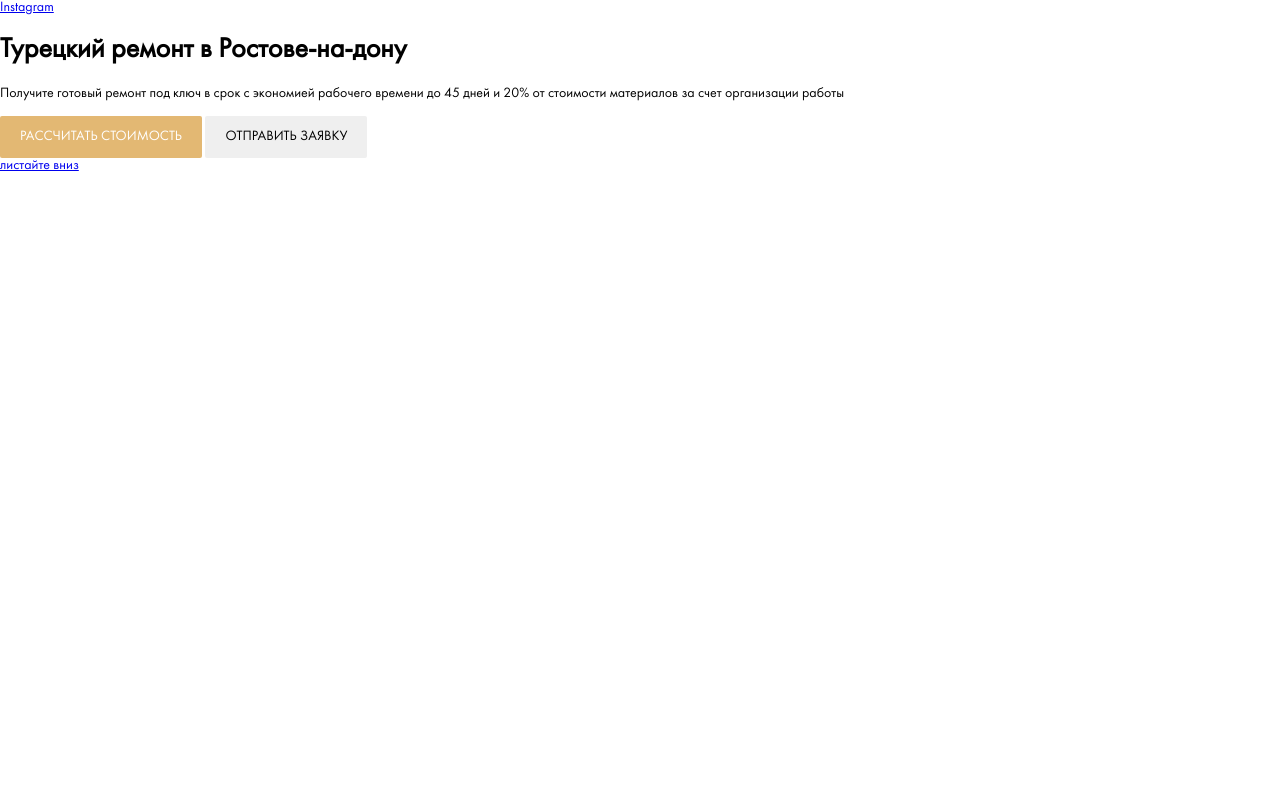
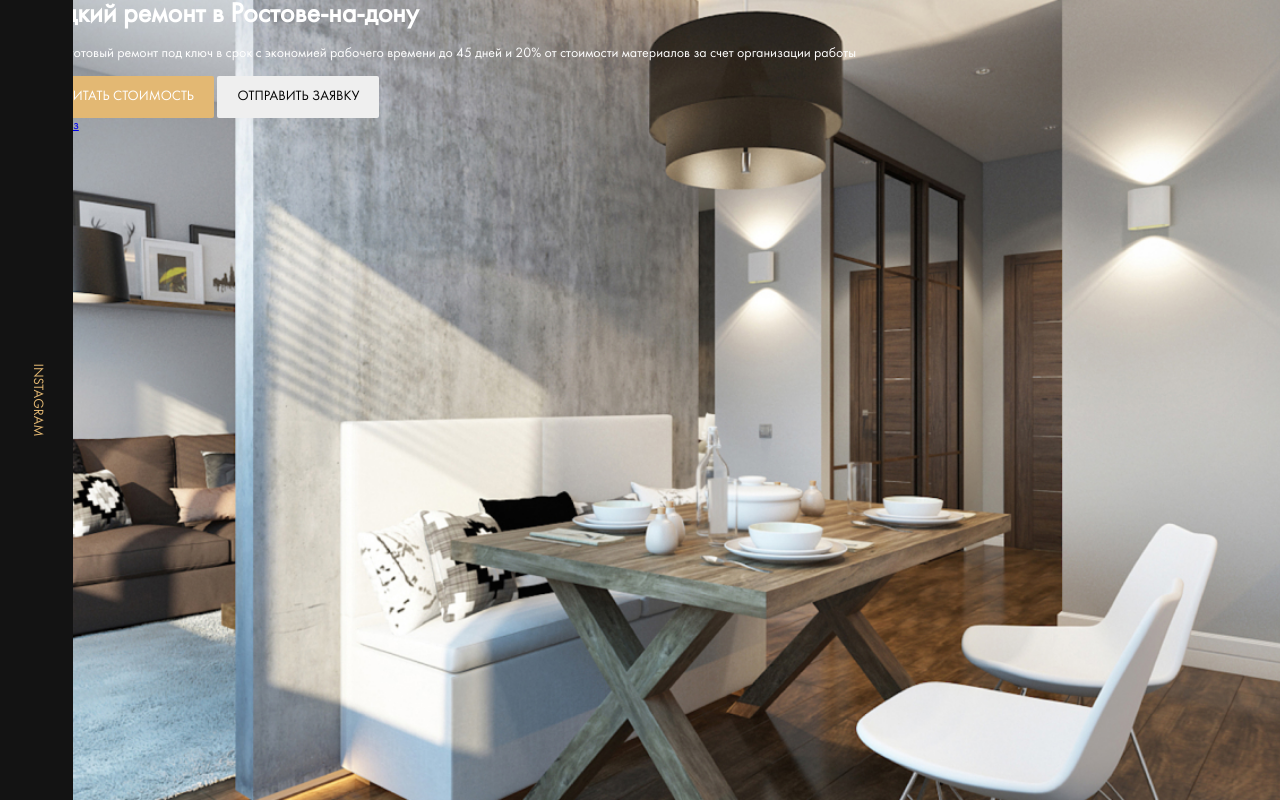
Before and after one commit to pb56/myweb, a PHP site: page / in a window 1280 px wide. Shown: the part 90-890 px from the top of the page. Before the commit the page ends 261 px from the top, so only its background shows below. Run offline with PHP 8.4, Linux system fonts and the light colour scheme; some web fonts are replaced.

Commit message:
feat: add instagram button

```diff
--- a/css/style.css
+++ b/css/style.css
@@ -356,6 +356,32 @@ template {
 .contacts__phone {
   margin-right: 45px; }
 
+.hero {
+  position: relative;
+  background: #131313 url("../img/hero-bg.jpg") no-repeat center/cover;
+  height: 100vh;
+  color: #ffffff; }
+  .hero__instagram {
+    position: absolute;
+    left: 0;
+    top: 0;
+    max-width: 80px;
+    height: 100%; }
+
+.instagram {
+  display: flex;
+  justify-content: center;
+  align-items: center;
+  background-color: #131313; }
+  .instagram__link {
+    text-transform: uppercase;
+    text-decoration: none;
+    color: #E3B873;
+    transform: rotate(90deg); }
+
+.title {
+  margin: 0; }
+
 body {
   font-family: 'Futura Book', sans-serif;
   font-size: 14px; }
--- a/index.html
+++ b/index.html
@@ -1,12 +1,12 @@
 <!DOCTYPE html>
 <html lang="en">
-<head>
-  <meta charset="UTF-8">
-  <meta name="viewport" content="width=device-width, initial-scale=1.0">
-  <title>Document</title>
-  <link rel="stylesheet" href="css/style.css">
-</head>
-<body>
+  <head>
+    <meta charset="UTF-8" />
+    <meta name="viewport" content="width=device-width, initial-scale=1.0" />
+    <title>Document</title>
+    <link rel="stylesheet" href="css/style.css" />
+  </head>
+  <body>
     <header class="header">
       <div class="container">
         <div class="menu">
@@ -20,8 +20,12 @@
             <a href="#" class="nav__item">Контакты</a>
           </nav>
           <div class="contacts menu__contacts">
-            <a href="tel:+79997683299" class="phone contacts__phone">+7 (999) 768-32-99</a>
-            <button class="button contacts__button button--primary">Заказать звонок</button>
+            <a href="tel:+79997683299" class="phone contacts__phone"
+              >+7 (999) 768-32-99</a
+            >
+            <button class="button contacts__button button--primary">
+              Заказать звонок
+            </button>
           </div>
         </div>
       </div>
@@ -30,20 +34,30 @@
     <!-- /.header -->
     <main>
       <section class="hero">
-        <a href="#" class="instagram hero__instagram">Instagram</a>
+        <div class="instagram hero__instagram">
+          <a href="#" class="instagram__link">Instagram</a>
+        </div>
         <div class="hero__content">
-          <div class="contianer">
-            <h1 class="title hero_title">Турецкий ремонт в Ростове-на-дону</h1>
-            <p class="hero__text">Получите готовый ремонт под ключ в срок с экономией рабочего времени до 45 дней и 20% от  стоимости материалов за счет организации работы</p>
-            <button class="button hero__button button--primary">Рассчитать стоимость</button>
-            <button class="button hero__button button--outline">Отправить заявку</button>
+          <div class="container">
+            <h1 class="title hero__title">Турецкий ремонт в Ростове-на-дону</h1>
+            <p class="hero__text">
+              Получите готовый ремонт под ключ в срок с экономией рабочего
+              времени до 45 дней и 20% от стоимости материалов за счет
+              организации работы
+            </p>
+            <button class="button hero__button button--primary">
+              Рассчитать стоимость
+            </button>
+            <button class="button hero__button button--outline">
+              Отправить заявку
+            </button>
           </div>
           <!-- /.container -->
         </div>
         <!-- /.hero__content -->
-        <a href="#" class="scroll-down">листайте вниз</a>
+        <a href="#" class="scroll--down">листайте вниз</a>
       </section>
       <!-- /.hero -->
     </main>
-</body>
+  </body>
 </html>
--- a/sass/style.sass
+++ b/sass/style.sass
@@ -4,6 +4,7 @@
 @import 'interface'
 @import 'grid'
 @import 'templates/header'
+@import 'templates/hero'
 
 body
     font-family: 'Futura Book', sans-serif
--- a/sass/templates/_hero.sass
+++ b/sass/templates/_hero.sass
@@ -0,0 +1,23 @@
+.hero
+    position: relative
+    background: $dark url('../img/hero-bg.jpg') no-repeat center / cover
+    height: 100vh
+    color: $light
+    &__instagram
+        position: absolute
+        left: 0
+        top: 0
+        max-width: 80px
+        height: 100%
+.instagram
+    display: flex
+    justify-content: center
+    align-items: center
+    background-color: $dark
+    &__link
+        text-transform: uppercase
+        text-decoration: none
+        color: $primary
+        transform: rotate(90deg)
+.title
+    margin: 0
```
Also changed, not shown: img/hero-bg.jpg (added).
